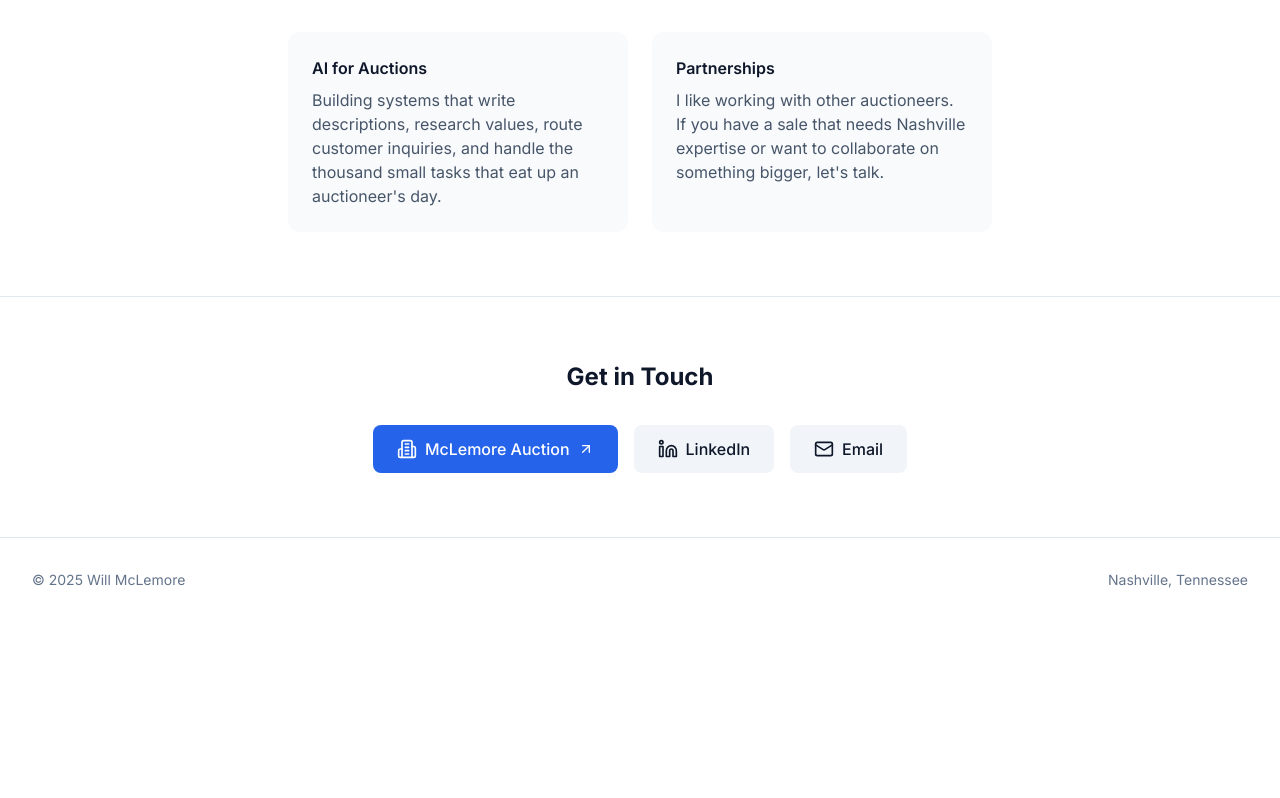
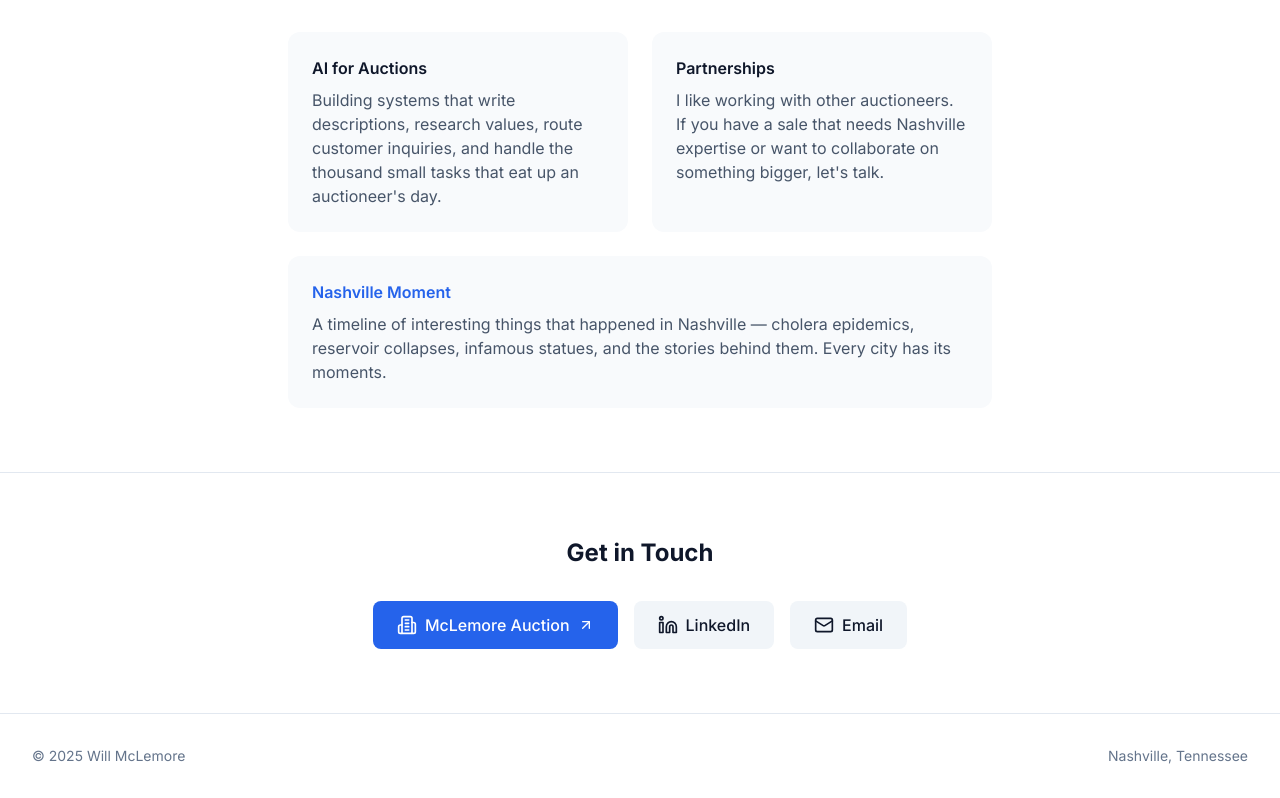
Before and after one commit to willtmc/willmclemore.com, a Next.js app: page / in a window 1280 px wide. Shown: the part 1441-2239 px from the top of the page. Before the commit the page ends 2063 px from the top, so only its background shows below. Built offline with nearby package versions, Linux system fonts and the light colour scheme; no server answers.

Commit message:
feat: add Nashville Moment link to Working On section

```diff
--- a/src/app/page.tsx
+++ b/src/app/page.tsx
@@ -158,6 +158,23 @@ export default function HomePage() {
                   something bigger, let&apos;s talk.
                 </p>
               </div>
+              <div className="p-6 rounded-xl bg-slate-50 dark:bg-slate-800/50 md:col-span-2">
+                <h3 className="font-semibold mb-2">
+                  <a
+                    href="https://nashvillemoment.com"
+                    target="_blank"
+                    rel="noopener noreferrer"
+                    className="text-blue-600 dark:text-blue-400 hover:underline"
+                  >
+                    Nashville Moment
+                  </a>
+                </h3>
+                <p className="text-slate-600 dark:text-slate-400">
+                  A timeline of interesting things that happened in Nashville —
+                  cholera epidemics, reservoir collapses, infamous statues,
+                  and the stories behind them. Every city has its moments.
+                </p>
+              </div>
             </div>
           </div>
         </section>
```
